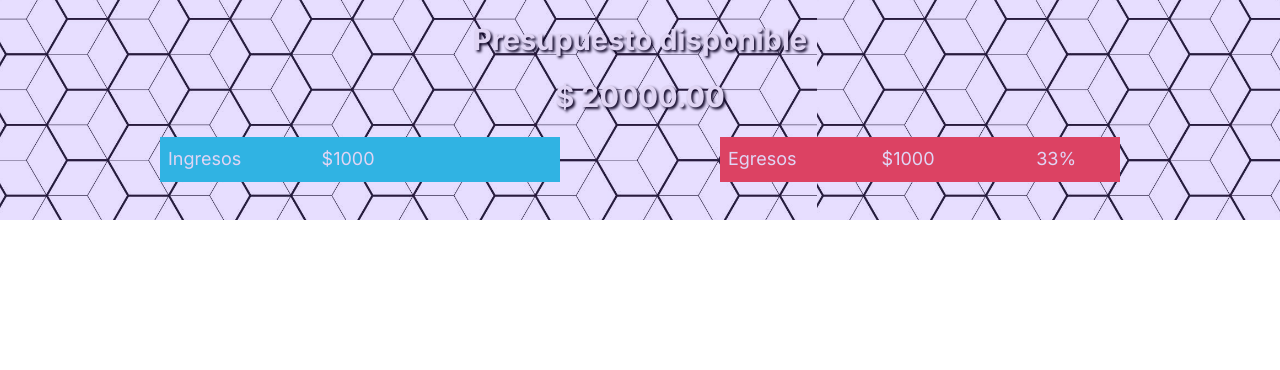
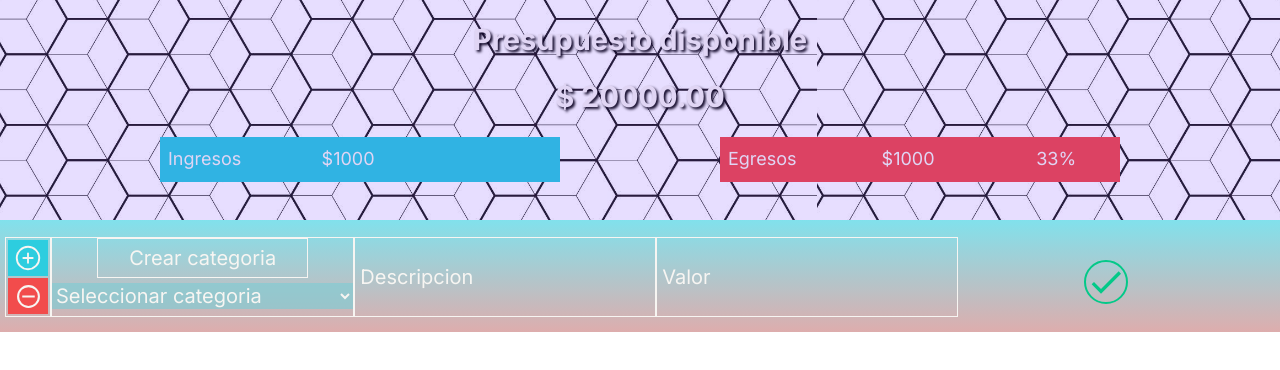
Before and after one commit to Momezz/control-financiero, a Next.js app: page / in a window 1280 px wide. Shown: the top 370 px of the page. Built offline with nearby package versions, Linux system fonts and the light colour scheme.

Commit message:
income and expense form

```diff
--- a/package.json
+++ b/package.json
@@ -12,7 +12,8 @@
     "next": "14.1.4",
     "prop-types": "^15.8.1",
     "react": "^18",
-    "react-dom": "^18"
+    "react-dom": "^18",
+    "react-icons": "^5.0.1"
   },
   "devDependencies": {
     "@types/node": "^20",
--- a/public/css/variables.css
+++ b/public/css/variables.css
@@ -4,4 +4,5 @@
   --color-item: #F7F5F2;
   --background-percentage: #dc1818;
   --background-layer: #4800ff21;
+  --done: #03C988;
 }
--- a/src/app/globals.css
+++ b/src/app/globals.css
@@ -37,6 +37,17 @@ time, mark, audio, video {
   vertical-align: baseline;
 }
 
+input:focus {
+  outline: none;
+}
+
+select:focus {
+  outline: none;
+}
+
+select::-moz-focus-inner {
+  border: 0;
+}
 audio:not([controls]) {
   display: none;
   height: 0;
@@ -57,9 +68,6 @@ body {
 
 img {
   user-select: none;
-}
-
-img {
   max-width: 100%;
   height: auto;
 }
@@ -74,17 +82,8 @@ a {
 
 html, body {
   background-color: #ffffff;
-}
-
-html {
   font-size: 16px;
-}
-
-html, body {
   min-width: 320px;
-}
-
-html, body {
   overflow-x: hidden;
 }
 
--- a/src/app/page.tsx
+++ b/src/app/page.tsx
@@ -1,10 +1,12 @@
 import Banner from '@/components/Banner/Banner';
+import TransactionForm from '@/components/TransactionForm/TransactionForm';
 
 export default function Home() {
   return (
     <main>
       <div className='w-full h-200px'>
         <Banner />
+        <TransactionForm />
       </div>
     </main>
   );
--- /dev/null
+++ b/src/components/TransactionForm/TransactionForm.tsx
@@ -0,0 +1,90 @@
+"use client";
+
+import styles from "@/components/TransactionForm/transaction-form.module.css";
+import { IoAddCircleOutline } from "react-icons/io5";
+import { GrSubtractCircle } from "react-icons/gr";
+import { MdDone } from "react-icons/md";
+import React, { useState } from "react";
+
+const TransactionForm = () => {
+  const [descripcion, setDescripcion] = useState("");
+  const [categoria, setCategoria] = useState("");
+  const opciones = ["Seleccionar categoria", "Opción 1", "Opción 2", "Opción 3"];
+  const [selectedOption, setSelectedOption] = useState(opciones[0]);
+
+  const handleSubmit = (event: React.FormEvent<HTMLFormElement>) => {
+    event.preventDefault();
+    console.log("Descripción:", descripcion);
+    console.log("Categoría:", categoria);
+    setDescripcion("");
+    setCategoria("");
+  };
+
+  return (
+    <form
+      className={styles.transaction_form__container}
+      onSubmit={handleSubmit}
+    >
+      <div className={styles.transaction_form__option}>
+        <button
+          className={`${styles.transaction_form__button} ${styles.transaction_form__button_add}`}
+          type="button"
+        >
+          <IoAddCircleOutline />
+        </button>
+        <button
+          className={`${styles.transaction_form__button} ${styles.transaction_form__button_sub}`}
+          type="button"
+        >
+          <GrSubtractCircle />
+        </button>
+      </div>
+      <div className={styles.transaction_form__category}>
+        <button
+          className={styles.transaction_form__category_btn}
+          type="button"
+        >
+          Crear categoria
+        </button>
+        <select
+          className={styles.transaction_form__category_select}
+          id="opciones"
+          value={selectedOption}
+        >
+          {opciones.map((opcion, index) => (
+            <option
+              className={styles.transaction_form__category_select}
+              key={index}
+              value={opcion}
+            >
+              {opcion}
+            </option>
+          ))}
+        </select>
+      </div>
+      <div className={styles.transaction_form__label}>
+        <input
+          className={styles.transaction_form__input}
+          placeholder="Descripcion"
+          type="text"
+          value="Descripcion"
+        />
+      </div>
+      <div className={styles.transaction_form__label}>
+        <input
+          className={styles.transaction_form__input}
+          placeholder="Valor"
+          type="text"
+          value="Valor"
+        />
+      </div>
+      <div className={styles.transaction_form__btn_cont}>
+        <button className={styles.transaction_form__btn} type="submit">
+          <MdDone />
+        </button>
+      </div>
+    </form>
+  );
+};
+
+export default TransactionForm;
--- /dev/null
+++ b/src/components/TransactionForm/transaction-form.module.css
@@ -0,0 +1,160 @@
+.transaction_form__container {
+  background: rgb(242, 76, 76);
+  background: linear-gradient(0deg, #c878789b 0%, #2dcddf99 100%);
+  color: var(--color-item);
+  margin: 0 auto;
+  padding: 5px;
+  width: 100%;
+}
+
+.transaction_form__option {
+  justify-content: space-around;
+  margin-top: 12px;
+  display: flex;
+  padding: 1px;
+  height: 40px;
+  width: 100%;
+}
+
+.transaction_form__button {
+  transition: transform 0.5s ease;
+  color: var(--color-item);
+  justify-content: center;
+  align-items: center;
+  display: flex;
+  width: 100%;
+  margin: 1px;
+}
+
+.transaction_form__button:hover {
+  box-shadow: -2px 0px 14px 0px rgba(129, 149, 188, 0.75);
+  -webkit-box-shadow: -2px 0px 14px 0px rgba(129, 149, 188, 0.75);
+  -moz-box-shadow: -2px 0px 14px 0px rgba(129, 149, 188, 0.75);
+  transform: scale(1.1);
+}
+
+.transaction_form__button_add {
+  background-color: var(--positive-item);
+  font-weight: 900;
+  font-size: 30px;
+}
+
+.transaction_form__button_sub {
+  background-color: var(--negative-item);
+  font-size: 25px;
+}
+
+.transaction_form__category {
+  border: 1px solid var(--color-item);
+  flex-direction: column;
+  margin-bottom: 10PX;
+  text-align: center;
+  margin-top: 12px;
+  display: flex;
+  height: 90px;
+  width: 100%;
+}
+
+.transaction_form__category_btn {
+  border: 1px solid var(--color-item);
+  transition: transform 0.5s ease;
+  margin-top: 5px;
+  margin: 0 auto;
+  height: 40px;
+  width: 50%;
+}
+
+.transaction_form__category_btn:hover {
+  transform: scale(1.1);
+}
+
+.transaction_form__category_label {
+  margin-top: 12px;
+  height: 40px;
+}
+
+.transaction_form__category_select {
+  background-color: #7bcdd699 ;
+  margin-top: 5px;
+  width: 100%;
+}
+
+.transaction_form__label {
+  margin-bottom: 5px;
+  margin-top: 12px;
+  height: 40px;
+  width: 100%;
+}
+
+.transaction_form__input {
+  border: 1px solid var(--color-item);
+  background-color: transparent;
+  padding: 5px;
+  height: 40px;
+  width: 100%;
+}
+
+.transaction_form__btn_cont {
+  padding-right: 20px;
+  margin-top: 15px;
+  text-align: end;
+  width: 100%;
+}
+
+.transaction_form__btn {
+  transition: transform 0.5s ease;
+  border: 2px solid var(--done);
+  margin-bottom: 15px;
+  border-radius: 50%;
+  color: var(--done);
+  font-weight: 900;
+  font-size: 30px;
+}
+
+.transaction_form__btn:hover {
+  transform: scale(1.1);
+}
+
+@media(min-width: 1044px){
+  .transaction_form__container {
+    min-width: 500px;
+    font-size: 20px;
+    display: flex;
+    width: 100%;
+  }
+
+  .transaction_form__option {
+    border: 1px solid var(--color-item);
+    flex-direction: column;
+    display: flex;
+    height: 80px;
+    width: 60px;
+  }
+
+  .transaction_form__category {
+    height: 80px;
+  }
+
+  .transaction_form__category_btn {
+    width: 70%;
+  }
+
+  .transaction_form__button {
+    height: 40px;
+    width: 40px;
+    margin: 1px;
+  }
+
+  .transaction_form__input {
+    height: 80px;
+  }
+
+  .transaction_form__btn_cont {
+    text-align: center;
+    margin-top: 35px;
+  }
+
+  .transaction_form__btn {
+    font-size: 40px;
+  }
+}
```
Also changed, not shown: 1 other file (tests, documents, lock files or other folders).
